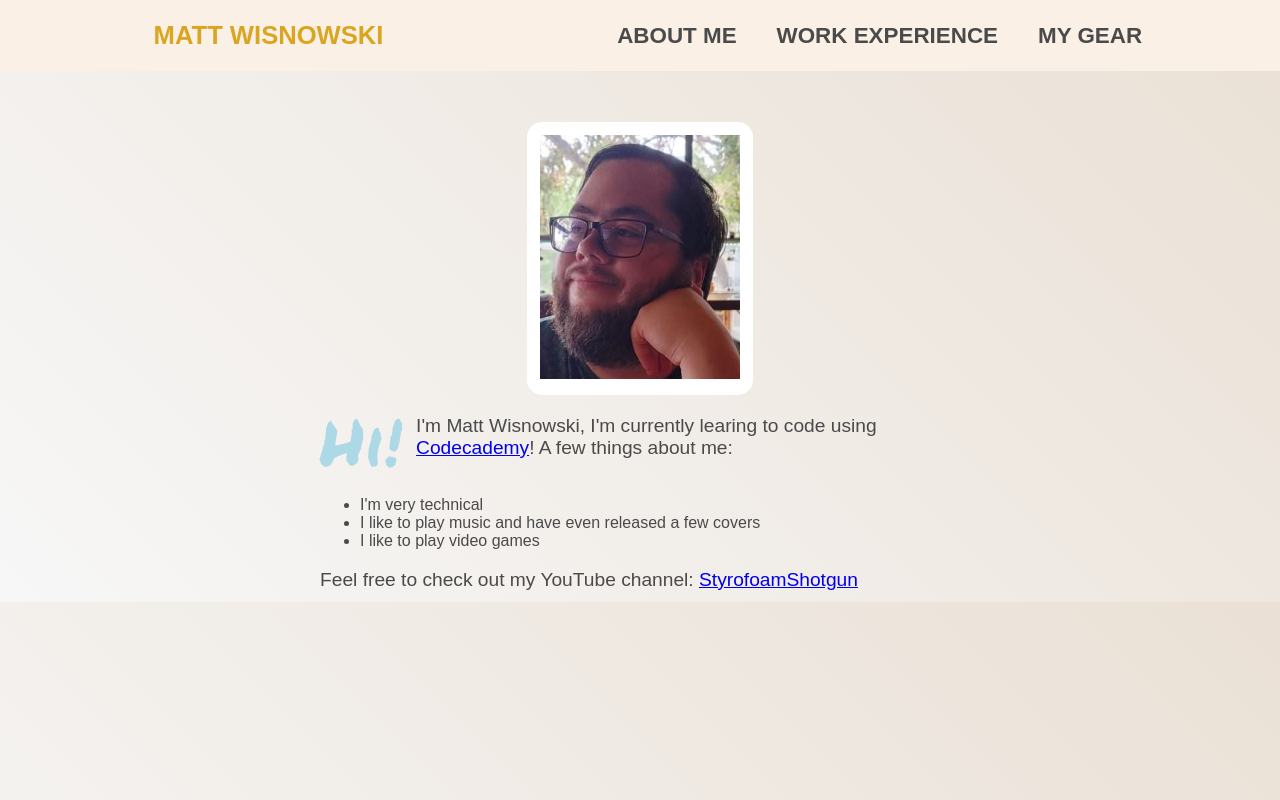
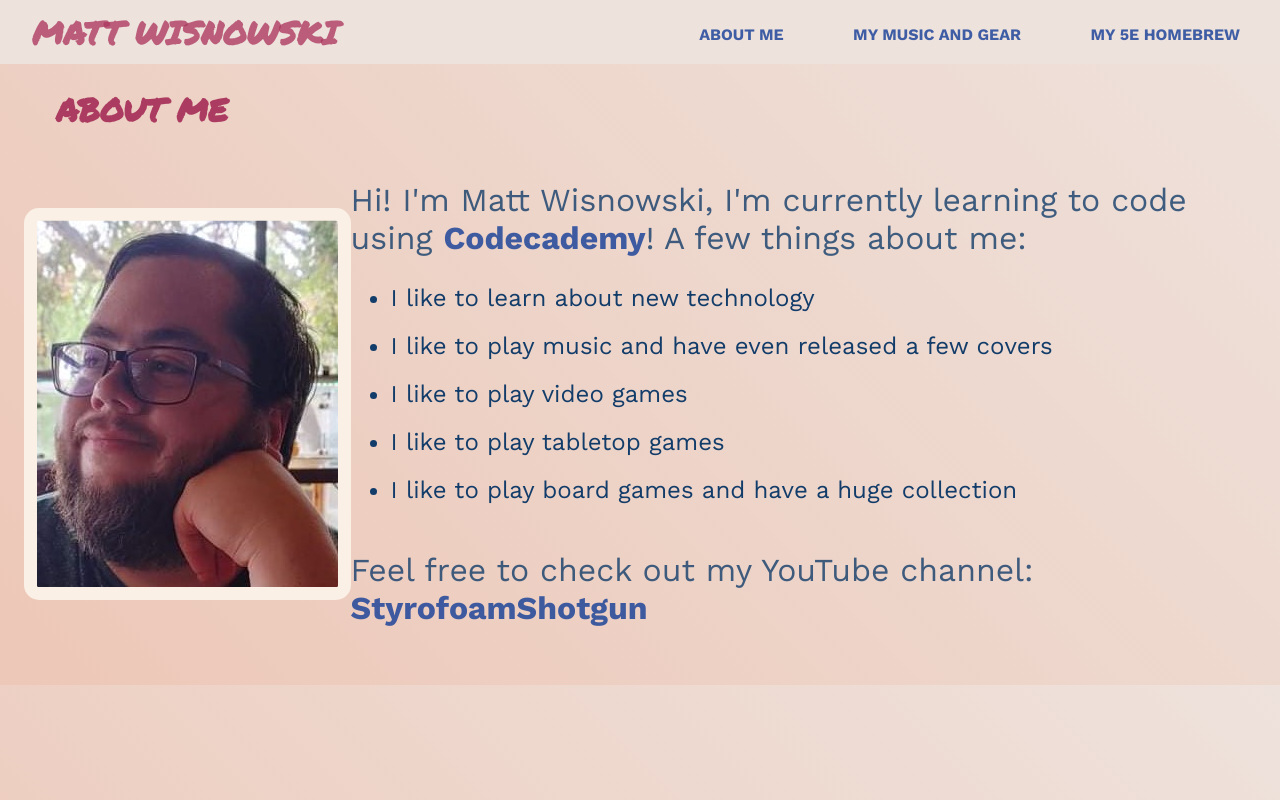
Before and after one commit to mwisnowski/personal-webpage, a plain HTML site: page index.html in a window 1280 px wide. Drawn offline with nearby package versions, Linux system fonts and the light colour scheme.

Commit message:
personal page

```diff
--- a/index.html
+++ b/index.html
@@ -1,45 +1,82 @@
 <!DOCTYPE html>
 <html>
-  <head><link href="./resources/css/index.css" type="text/css" rel="stylesheet">
+<head>
+  <meta name="author" content="Matt Wisnowski">
+  <link href="resources/css/universal.css" type="text/css" rel="stylesheet">
+  <link href="resources/css/header.css" type="text/css" rel="stylesheet">
+  <link href="resources/css/media.css" type="text/css" rel="stylesheet">
+  <link href="resources/css/main.css" type="text/css" rel="stylesheet">
   <link rel="preconnect" href="https://fonts.googleapis.com">
   <link rel="preconnect" href="https://fonts.gstatic.com" crossorigin>
+  <link rel="stylesheet" type="text/css" href="https://stackpath.bootstrapcdn.com/font-awesome/4.7.0/css/font-awesome.min.css">
   <link href="https://fonts.googleapis.com/css2?family=Permanent+Marker&display=swap" rel="stylesheet">
+  <link href="https://fonts.googleapis.com/css2?family=Work+Sans:wght@100;300;400;500;700;900&display=swap" rel="stylesheet">
+  <link href="https://fonts.googleapis.com/css2?family=Raleway&display=swap" rel="stylesheet">
+  <link href="https://fonts.googleapis.com/css2?family=Roboto:ital,wght@0,100;0,300;0,400;0,500;0,700;0,900;1,100;1,300;1,400;1,500;1,700;1,900&display=swap" rel="stylesheet">
+  <link rel="preconnect" href="https://fonts.googleapis.com">
+<link rel="preconnect" href="https://fonts.gstatic.com" crossorigin>
+<link href="https://fonts.googleapis.com/css2?family=Montserrat:ital,wght@0,100;0,200;0,300;0,400;0,500;0,600;0,700;0,800;0,900;1,100;1,200;1,300;1,400;1,500;1,600;1,700;1,800;1,900&display=swap" rel="stylesheet">
   <title>Matt Wisnowski</title>
 </head>
 <body>
 
   <!-- Header -->
-    <nav class="header">
-      <span class="name">Matt Wisnowski</span>
-      <ul>
-        <li><a href="#">About Me</a></li>
-        <li><a href="#">Work Experience</a></li>
-        <li><a href="#">My Gear</a></li>
+  <header>
+
+    <!-- Desktop Header -->
+    <div class="desktop-header">
+      <div class="name">
+          <a href="index.html">
+            <strong>Matt Wisnowski</strong>
+          </a>
+      </div>
+      <nav role="navigation">
+        <ul role="presentation">
+          <li><a href="index.html">About Me</a></li>
+          <li><a href="music.html">My Music and Gear</a></li>
+          <li><a href="homebrew.html">My 5E Homebrew</a></li>
+          <!--<li><a href="gear.html">My Gear</a></li>-->
+          <!--<li><a href="#">My Work Experience</a></li>-->
         </ul>
       </nav>
+    </div>
+    <!--Mobile  Header -->
+    <div class="mobile-header">
+      <nav role="mobile-navigation">
+        <ul role="mobile-presentation">
+          <li><a href="index.html"><strong>Matt Wisnowski</strong></a>
+          <!--<li><a href="#">About Me</a></li>
+          <li><a href="#">Work Experience</a></li>
+          <li><a href="#">My Music</a></li>-->
+        </ul>
+      </nav>
+    </div>
+  </header>
 
 <!-- banner -->
 
-  <div class="banner">
-    <!-- i need to come up with a banner at some point i feel -->
+  <div class="banner" id="banner1">
+    <h1><strong>About me</strong></h1>
   </div>
 
+<!-- Main Content -->
+  <main>
 <!-- About Me -->
-  <div class="aboutme">
-    <div class="photo">
-      <div class="image-container">
-        <img src="./resources/images/headshot.jpeg">
+    <div class="main">
+
+      <img class="headshot" alt="Me" src="resources/images/headshot.jpeg"/>
+      <div class="content">
+        <h2><!--<span class="first-letter">-->Hi!<!--</span>--> I'm Matt Wisnowski, I'm currently learning to code using <a href="https://www.codecademy.com/">Codecademy</a>! A few things about me:</h2>
+          <ul>
+            <li>I like to learn about new technology</li>
+            <li>I like to play music and have even released a few covers</li>
+            <li>I like to play video games</li>
+            <li>I like to play tabletop games</li>
+            <li>I like to play board games and have a huge collection</li>
+          </ul>
+        <h2>Feel free to check out my YouTube channel: <a href="https://www.youtube.com/channel/UC2gWzTVAgE5qJnBR_kNBXog">StyrofoamShotgun</a></h2>
       </div>
   </div>
-    <p>
-      <span class="first-letter">Hi!</span> I'm Matt Wisnowski, I'm currently learing to code using <a href="https://www.codecademy.com/">Codecademy</a>! A few things about me:</p>
-    <ul>
-      <br>
-      <li>I'm very technical</li>
-      <li>I like to play music and have even released a few covers</li>
-      <li>I like to play video games</li>
-    </ul>
-    <p>Feel free to check out my YouTube channel: <a href="https://www.youtube.com/channel/UC2gWzTVAgE5qJnBR_kNBXog">StyrofoamShotgun</a></p>
-  </div>
-  </body>
+
+</main>
 </html>
--- /dev/null
+++ b/resources/css/header.css
@@ -0,0 +1,111 @@
+/*Header*/
+header {
+  width: 100%;
+  height: 32px;
+  padding: 16px 32px;
+  position: fixed;
+  z-index: 100;
+  /*border-bottom: solid 1px rgba(128,128,255,.5);*/
+  text-transform: uppercase;
+  background-color: #eee2dc;
+  box-shadow: 9 2px 6px 0 rgba(0, 0, 0, 0.1);
+}
+
+.name {
+  display: inline-block;
+  height: 32px;
+  line-height: 32px;
+  text-decoration: none;
+  font-size: 32px;
+  font-family: 'Permanent Marker', cursive;
+  flex-grow: 1;
+  /*color: #AC3B61;*/
+}
+
+a {
+  text-decoration: none;
+  color: inherit;
+}
+
+/*.name img {
+  float: left;
+  margin-left: 24px;
+}*/
+
+ nav {
+  float: right;
+  line-height: 0;
+  display: flex;
+  padding-right: 24px;
+  padding-bottom: 16px;
+}
+
+ header li {
+  display: inline-block;
+  padding-bottom: 40px;
+  margin-bottom: 20px;
+  padding-right: 48px;
+}
+
+ nav li a {
+  color: rgba(18,60,150, .8);
+  margin-left: 16px;
+  margin-bottom: 20px;
+  transition: border-bottom 150ms 25ms;
+  font-size: 16px;
+  font-weight: bold;
+}
+
+nav li a:hover {
+  border-bottom: solid 2px 	#ac3b61;
+}
+
+header span {
+  color: #B7A57A;
+}
+
+header strong {
+  color: 	rgba(172, 59, 97, .8);
+}
+
+@media only screen and (min-width:801px) {
+  .mobile-header {
+    display: none;
+  }
+}
+
+/*mobile header*/
+@media only screen and (max-width:800px) {
+  .desktop-header {
+    display: none;
+  }
+
+  .mobile-header {
+    display: inline-block;
+    justify-content: space-around;
+    align-items: center;
+    font-size: 16px;
+    font-family: "helvetica";
+  }
+
+  nav li {
+    display: inline-flex;
+    margin: 0;
+    padding: 0;
+  }
+
+  li a {
+    color: rgba(18,60,150, .8);
+    margin-left: 16px;
+    margin-bottom: 20px;
+    transition: border-bottom 150ms 25ms;
+  }
+
+  header a img {
+    transition: border-bottom 400ms ease 8ms
+  }
+
+  header a img:hover {
+    border-bottom: solid 5px #85754D;
+  }
+}
--- a/resources/css/index.css
+++ b/resources/css/index.css
@@ -46,7 +46,7 @@ body {
   padding-right: 2.22rem;
 }
 .header li a {
-  text-decoration: none;
+  /*text-decoration: none;*/
   color: #4a4a4a;
   font-size: 1.4rem;
 }
--- /dev/null
+++ b/resources/css/main.css
@@ -0,0 +1,167 @@
+/*main section*/
+.main {
+    display: flex;
+    padding: 32px 72px 32px 24px;
+    margin-top: 64px;*/
+    height: auto;
+    align-items: center;
+    width: auto;
+    box-sizing: border-box;
+}
+
+.main .headshot {
+  box-sizing: border-box;
+  padding: .8rem;
+  border-radius: 15px;
+  margin: 0 auto 0 auto;
+  background-color: linen;
+  position: relative;
+}
+
+.main .content {
+  margin-left: 16px'
+}
+
+.main .content h2 {
+  font-size: 32px;
+  color: rgba(18,60,105,.8);
+  font-weight: normal;
+}
+
+.first-letter {
+  float: left;
+  padding-right: .9rem;
+  font-size: 48px;
+  color: rgba(18,60,105,1);
+
+  font-family: "Permanent Marker", cursive;
+}
+
+/*.button {
+  background-color: #85754D;
+  color: white;
+  padding: 16px;
+  width: 60%;
+  margin: 24px;
+  margin-top: 38px;
+  text-align: center;
+  font-size: 24px;
+  transition: background-color 450ms ease 150ms;
+}*/
+
+/*.button a {
+  display: inline-block;
+  width: 100%;
+  color: white;
+}
+
+.button:hover {
+  background-color: #B7A57A;
+}*/
+
+li {
+  display: list-item;
+  padding-bottom: 20px;
+  font-size: 24px;
+  color: rgba(18,60,105,1);
+}
+a {
+ color: rgba(18,60,150, .8);
+ margin-bottom: 20px;
+ transition: border-bottom 150ms 25ms;
+ font-size: 32px;
+ font-weight: bold;
+}
+a:hover {
+  border-bottom: solid 2px 	#ac3b61;
+}
+
+/*tablet cover*/
+/*@media only screen and (min-width: 751px) and (max-width: 1080px) {
+  h2 {
+    font-size: 24px;
+  }
+
+  h4 {
+    font-size: 18px;
+    font-weight: 500;
+  }
+
+  .main {
+    padding-right: 24px;
+  }
+
+  .content {
+    justify-content: center;
+  }
+
+  .content .button {
+    width: 60%;
+    margin: 24px auto 0;
+  }
+}
+
+/*mobile cover*/
+/*@media only screen and (min-width: 501px) and (max-width: 850px) {
+  .main .content {
+    padding: 32px 24px;
+  }
+}
+
+@media only screen and (max-width: 850px) {
+  .main {
+    display: block;
+    padding: 0px;
+  }
+
+  .main {
+    width: 100%;
+    height: auto;
+  }
+
+  h2 {
+    margin: 0;
+    font-size: 20px;
+  }
+
+  .main h4 {
+    margin: 32px 0 0;
+  }
+
+  .main .content {
+    margin-left: 0;
+  }
+
+  .cover .button {
+    margin: 24px auto 0;
+  }
+}
+
+@media only screen and (min-width: 506px) and (max-width: 760px) {
+  .content .button {
+    width: 60%
+    margin: 24px auto 0;
+  }
+}
+
+@media only screen and (max-width: 505px) {
+  .button {
+    width: auto;
+  }
+
+  .main .content {
+    padding: 32px 16px;
+  }
+
+  .cover h4 {
+    font-size: 13px;
+  }
+}
+@media only screen and (max-width: 350px) {
+  .main .content h2 {
+    font-size: 20px;
+  }
+  .main  h4 {
+    font-size: 20px;
+  }
+}*/
--- /dev/null
+++ b/resources/css/media.css
@@ -0,0 +1,37 @@
+/*mobile (generalized)*/
+@media only screen
+  and (min-device-width:300px)
+  and (max-device-width:800px)
+  and (-webkit-max-device-pixel-ratio:4) {
+
+}
+
+/*tablet (generalized)*/
+@media only screen
+  and (min-device-width:600px)
+  and (max-device-width:1080px)
+  and (-webkit-max-device-pixel-ratio:2) {
+
+}
+
+/*smartwatch*/
+@media
+  (max-device-width: 218px)
+  and (max-device-height: 281px) {
+
+}
+
+/*Non-Retina Screens*/
+@media screen
+  and (min-device-width: 1200px)
+  and (max-device-width: 1600px)
+  and (-webkit-min-device-pixel-ratio: 1) {
+}
+
+/* Retina Screens*/
+@media screen
+  and (min-device-width: 1200px)
+  and (max-device-width: 1600px)
+  and (-webkit-min-device-pixel-ratio: 2)
+  and (min-resolution: 192dpi) {
+}
--- /dev/null
+++ b/resources/css/universal.css
@@ -0,0 +1,78 @@
+/* Universal styles*/
+
+html {
+  font-family: 'Work Sans', sans-serif;
+  overflow-x: hidden;
+  font-size: 16px
+}
+body {
+  margin: 0;
+  padding: 0;
+  overflow-x: hidden;
+  background: #EDC7b7;
+  /* Old browsers */
+  background: -moz-linear-gradient(45deg, #45deg, #EDC7b7 0%, #eee2dc 100%);
+  /* FF3.6-15 */
+  background: -webkit-linear-gradient(45deg, #EDC7b7 0%, #eee2dc 100%);
+  /* Chrome10-25,Safari5.1-6 */
+  background: linear-gradient(45deg, #EDC7b7 0%, #eee2dc 100%);
+}
+
+strong {
+  font-weight: bold;
+}
+
+main {
+  position: relative;
+}
+
+a {
+  text-decoration: none;
+}
+
+}
+h2 {
+  font-size: 48px;
+  font-size: bold;
+  margin: 24px;
+  word-spacing: .0125em;
+  line-height: 1.25em;
+  color: white;
+}
+
+h3 {
+  font-size: 40px;
+  color: rgba(0,0,0.8);
+}
+
+h4{
+  font-size: 24px;
+  line-height: 36px;
+  margin: 24px;
+  color: rgba(0,0,0,0.7)
+}
+
+h5 {
+  font-size: 24px;
+}
+
+h6 {
+  font-size: 12px;
+}
+
+.banner {
+  display: inline-block;
+  top: 80px;
+  left: 32px;
+  height: auto;
+  align-items: center;
+  width: auto;
+  padding: 0 24px;
+  box-sizing: border-box;
+  border-radius: 16px;
+  position: relative;
+  line-height: .5;
+  font-family: 'Permanent Marker', cursive;
+  text-transform: uppercase;
+  color: #ac3b61;
+}
```
Also changed, not shown: error.html (+58 -8 lines). Lines whose indentation alone changed are shown as unchanged.
